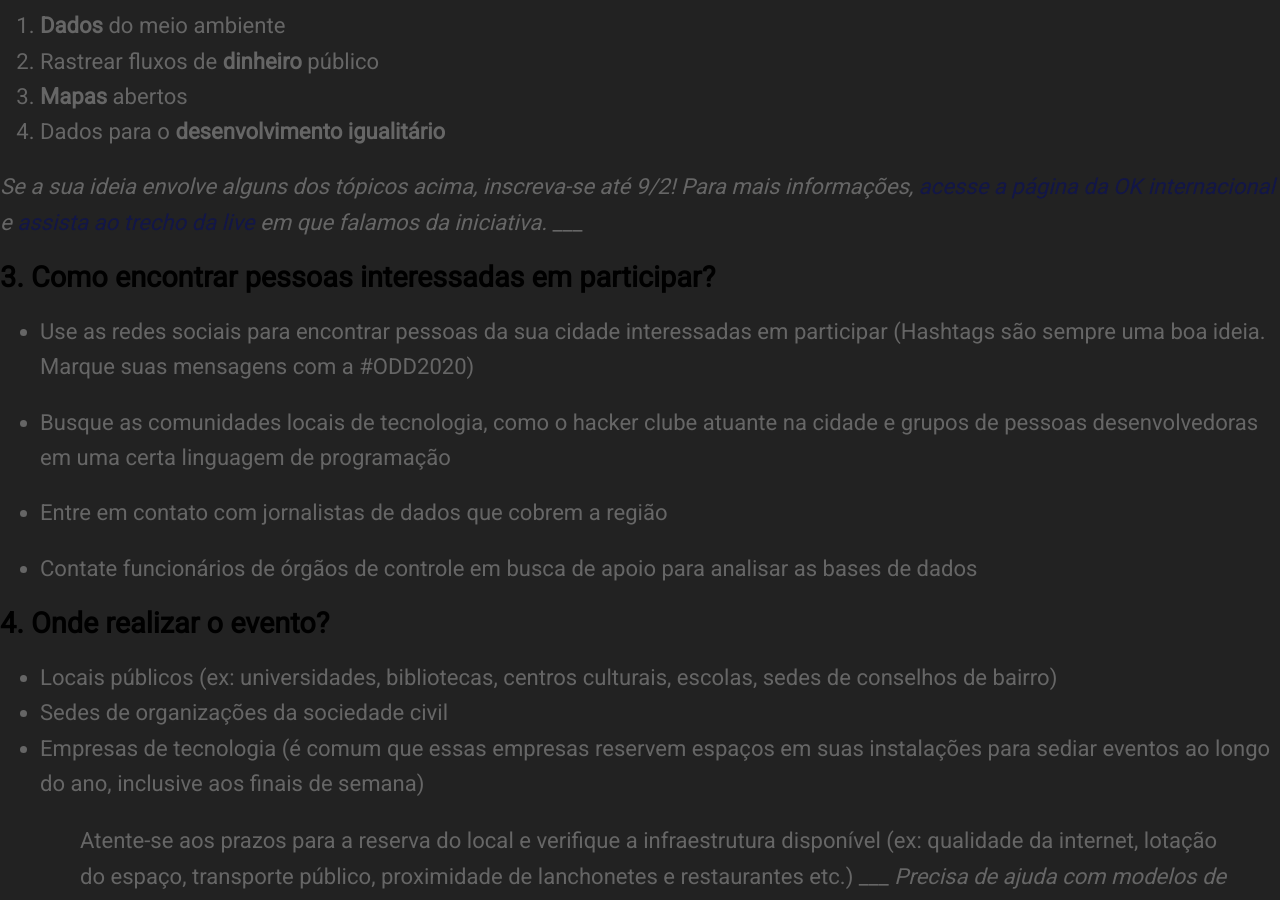
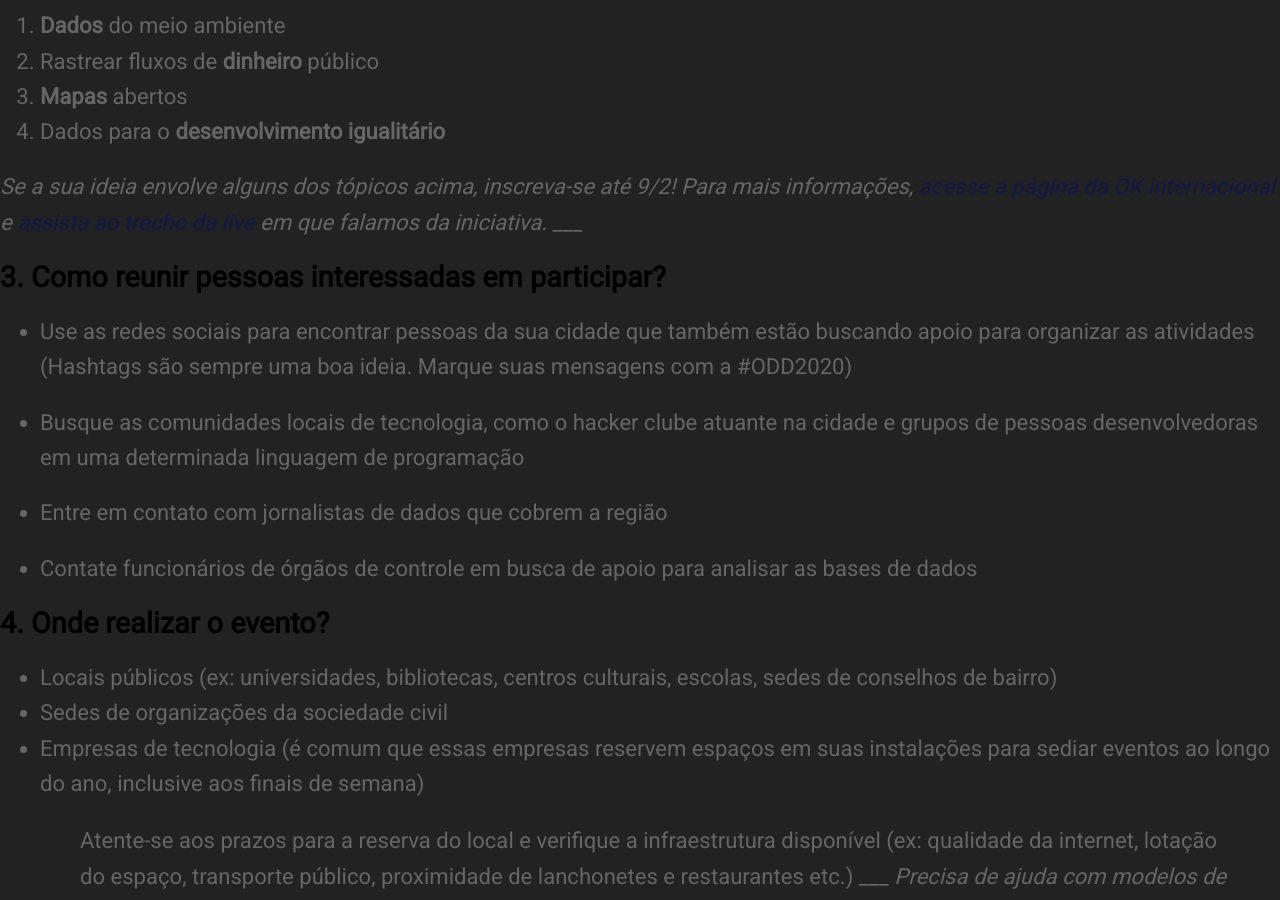
Before and after one commit to okfn-brasil/embaixadoras, a Jekyll site: the page built from Guia-ODD/Guia-ODD2020.md, in a window 1280 px wide and 900 px high, scrolled down 2237 px. Built offline with Jekyll 4.4.1, drawn with Linux system fonts in a browser that asks for light colours; our own code applies the rules of GitHub Pages for plain Markdown files.

Commit message:
Update Guia-ODD2020.md

```diff
--- a/Guia-ODD/Guia-ODD2020.md
+++ b/Guia-ODD/Guia-ODD2020.md
@@ -38,11 +38,11 @@ Para incentivar o ODD em diversas partes do mundo, a Open Knowledge Internaciona
 *Para mais informações, [acesse a página da OK internacional](https://blog.okfn.org/2020/01/16/announcing-the-launch-of-the-open-data-day-2020-mini-grant-scheme/) e [assista ao trecho da live](https://youtu.be/MGceIuNm2xY) em que falamos da iniciativa.*
 ___
 
-### 3. Como encontrar pessoas interessadas em participar?
+### 3. Como reunir pessoas interessadas em participar?
 
--   Use as redes sociais para encontrar pessoas da sua cidade interessadas em participar (Hashtags são sempre uma boa ideia. Marque suas mensagens com a #ODD2020)
+-   Use as redes sociais para encontrar pessoas da sua cidade que também estão buscando apoio para organizar as atividades (Hashtags são sempre uma boa ideia. Marque suas mensagens com a #ODD2020)
 
--   Busque as comunidades locais de tecnologia, como o hacker clube atuante na cidade e grupos de pessoas desenvolvedoras em uma certa linguagem de programação
+-   Busque as comunidades locais de tecnologia, como o hacker clube atuante na cidade e grupos de pessoas desenvolvedoras em uma determinada linguagem de programação
 
 -   Entre em contato com jornalistas de dados que cobrem a região
 
```
